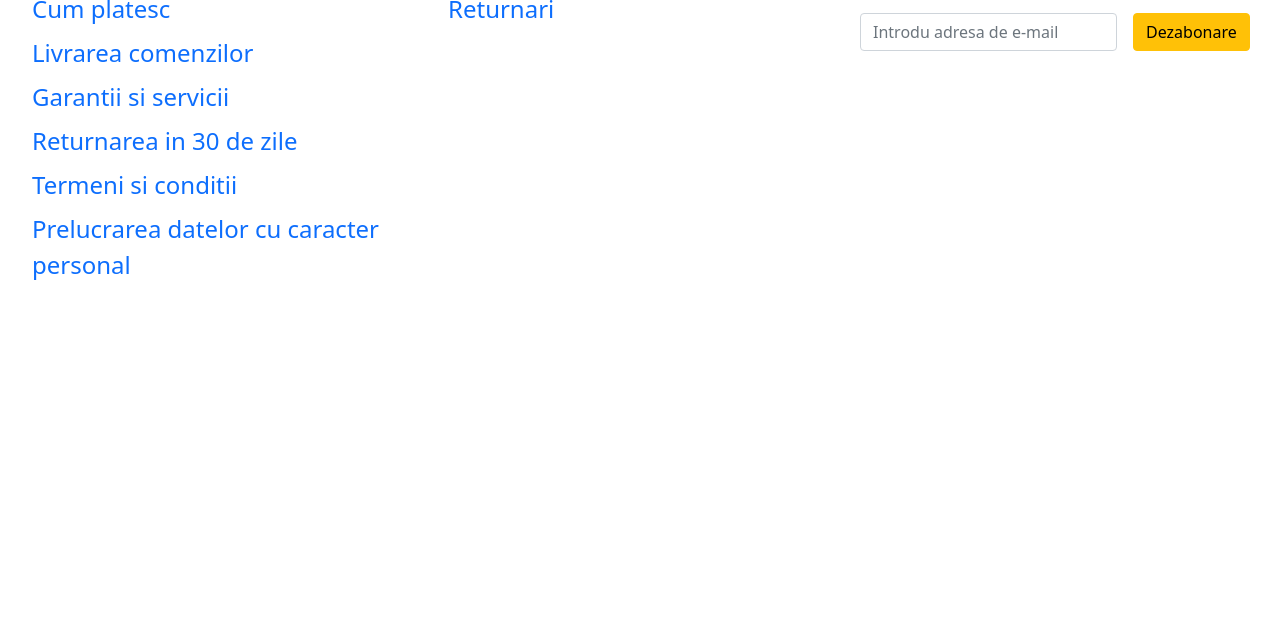
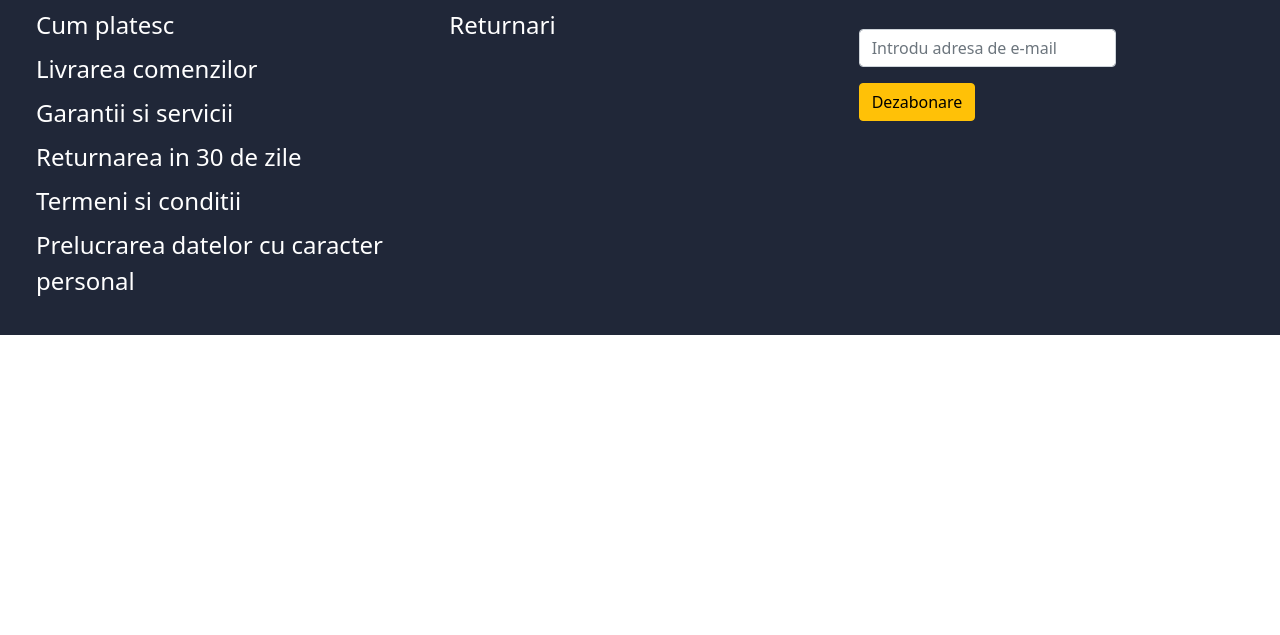
Before and after one commit to TamasSergiu/FirstHomeworkinateam, a plain HTML site: page footer.html in a window 1280 px wide. Shown: the part 165-800 px from the top of the page. Drawn offline with nearby package versions, Linux system fonts and the light colour scheme.

Commit message:
adding background

```diff
--- a/footer.html
+++ b/footer.html
@@ -7,26 +7,32 @@
     <title>Footer</title>
     <link href="https://cdn.jsdelivr.net/npm/bootstrap@5.1.3/dist/css/bootstrap.min.css" rel="stylesheet"
 integrity="sha384-1BmE4kWBq78iYhFldvKuhfTAU6auU8tT94WrHftjDbrCEXSU1oBoqyl2QvZ6jIW3" crossorigin="anonymous">
+
+    <style type="text/css">
+        .container-fluid {
+            background-color: #202738;
+        }
+    </style>
 </head>
 <body>
-    <div class="container-fluid">
+    <div class="container-fluid p-3">
         <div class="row bg-opacity-10 p-3">
 
             <div class="col">
                 <div class="fs-1 fw-bold p-3 text-warning">Informatii</div>
-                <a href="#" class="text-decoration-none"><div class="fs-4 p-1 text-primary">Cum cumpar</div>
-                <div class="fs-4 p-1 text-primary" >Cum platesc</div>
-                <div class="fs-4 p-1 text-primary" >Livrarea comenzilor</div>
-                <div class="fs-4 p-1 text-primary">Garantii si servicii</div>
-                <div class="fs-4 p-1 text-primary">Returnarea in 30 de zile</div>
-                <div class="fs-4 p-1 text-primary">Termeni si conditii</div>
-                <div class="fs-4 p-1 text-primary">Prelucrarea datelor cu caracter personal</div> </a>
+                <a href="#" class="text-decoration-none"><div class="fs-4 p-1 text-white">Cum cumpar</div>
+                <div class="fs-4 p-1 text-white" >Cum platesc</div>
+                <div class="fs-4 p-1 text-white" >Livrarea comenzilor</div>
+                <div class="fs-4 p-1 text-white">Garantii si servicii</div>
+                <div class="fs-4 p-1 text-white">Returnarea in 30 de zile</div>
+                <div class="fs-4 p-1 text-white">Termeni si conditii</div>
+                <div class="fs-4 p-1 text-white">Prelucrarea datelor cu caracter personal</div> </a>
             </div>
 
             <div class="col">
                 <div class="fs-1 fw-bold p-3 text-warning"> Servicii Clienti</div>
-                <a href="#" class="text-decoration-none"><div class="fs-4 p-1 text-primary">Contact</div>
-                <div class="fs-4 p-1 text-primary"> Returnari</div></a>
+                <a href="#" class="text-decoration-none"><div class="fs-4 p-1 text-white">Contact</div>
+                <div class="fs-4 p-1 text-white"> Returnari</div></a>
             </div>
 
             <div class="col">
@@ -47,8 +53,6 @@ integrity="sha384-1BmE4kWBq78iYhFldvKuhfTAU6auU8tT94WrHftjDbrCEXSU1oBoqyl2QvZ6jI
                       </div>
                   </form>
             </div>
-
-
         </div>
     </div>
 
```
Also changed, not shown: facebook-brands.svg (added), instagram-brands.svg (added), tiktok-brands.svg (added), twitter-brands.svg (added).
